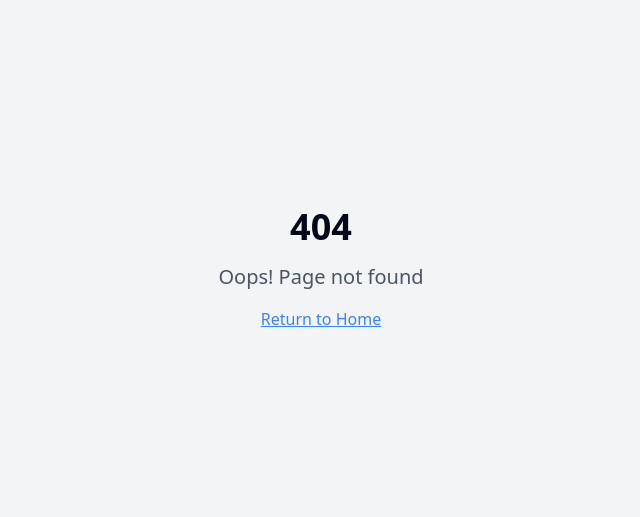
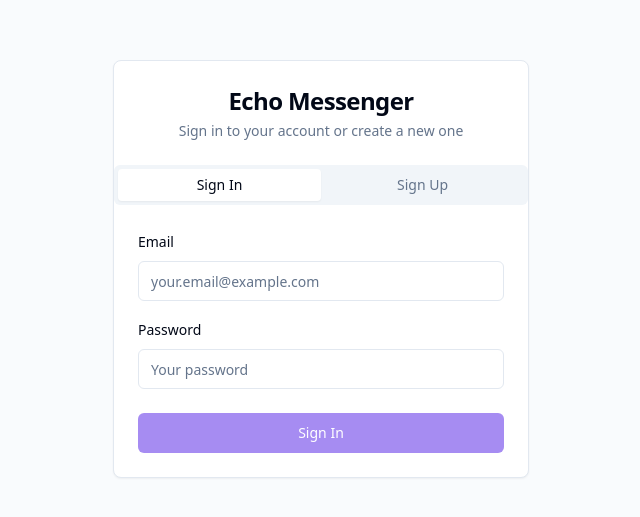
Before and after one commit to nang-dev/echo-connect-chat-space, a React (Vite) app: page /auth in a window 1280 px wide. Before the commit this address had no page. Shown: the part 131-648 px from the top of the page, without its empty margins (319-959 px from the left). Built offline with nearby package versions, Linux system fonts and the light colour scheme; no server answers.

Commit message:
feat: Add Supabase authentication and backend
Integrate Supabase for user authentication and backend functionality.

```diff
--- a/package.json
+++ b/package.json
@@ -39,6 +39,7 @@
     "@radix-ui/react-toggle": "^1.1.0",
     "@radix-ui/react-toggle-group": "^1.1.0",
     "@radix-ui/react-tooltip": "^1.1.4",
+    "@supabase/auth-helpers-react": "^0.5.0",
     "@tanstack/react-query": "^5.56.2",
     "class-variance-authority": "^0.7.1",
     "clsx": "^2.1.1",
--- a/src/App.tsx
+++ b/src/App.tsx
@@ -1,9 +1,11 @@
+
 import { Toaster } from "@/components/ui/toaster";
 import { Toaster as Sonner } from "@/components/ui/sonner";
 import { TooltipProvider } from "@/components/ui/tooltip";
 import { QueryClient, QueryClientProvider } from "@tanstack/react-query";
 import { BrowserRouter, Routes, Route } from "react-router-dom";
 import Index from "./pages/Index";
+import Auth from "./pages/Auth";
 import NotFound from "./pages/NotFound";
 
 const queryClient = new QueryClient();
@@ -16,6 +18,7 @@ const App = () => (
       <BrowserRouter>
         <Routes>
           <Route path="/" element={<Index />} />
+          <Route path="/auth" element={<Auth />} />
           {/* ADD ALL CUSTOM ROUTES ABOVE THE CATCH-ALL "*" ROUTE */}
           <Route path="*" element={<NotFound />} />
         </Routes>
--- a/src/components/UserMenu.tsx
+++ b/src/components/UserMenu.tsx
@@ -1,23 +1,116 @@
 
+import { useEffect, useState } from "react";
 import { Avatar } from "@/components/ui/avatar";
 import { Button } from "@/components/ui/button";
-import { Settings, MessageSquare, Users, LogOut } from "lucide-react";
+import { Settings, LogOut, LogIn, MessageSquare, Users } from "lucide-react";
+import { createClient } from '@supabase/supabase-js';
+import { useToast } from "@/hooks/use-toast";
 
-const currentUser = {
-  name: "Alex Morgan",
-  avatar: "https://images.unsplash.com/photo-1472099645785-5658abf4ff4e?auto=format&fit=crop&q=80&w=100&h=100",
-  status: "active"
-};
+// Initialize Supabase client
+const supabaseUrl = import.meta.env.VITE_SUPABASE_URL || '';
+const supabaseAnonKey = import.meta.env.VITE_SUPABASE_ANON_KEY || '';
+const supabase = createClient(supabaseUrl, supabaseAnonKey);
 
 const UserMenu = () => {
+  const [user, setUser] = useState<any>(null);
+  const [loading, setLoading] = useState(true);
+  const { toast } = useToast();
+
+  useEffect(() => {
+    // Check for active session on component mount
+    const checkSession = async () => {
+      try {
+        const { data, error } = await supabase.auth.getSession();
+
+        if (error) {
+          console.error("Error fetching session:", error);
+        } else if (data?.session) {
+          // Get user details if session exists
+          const { data: userData } = await supabase.auth.getUser();
+          setUser(userData.user);
+        }
+      } catch (error) {
+        console.error("Session check error:", error);
+      } finally {
+        setLoading(false);
+      }
+    };
+
+    checkSession();
+
+    // Set up auth state change listener
+    const { data: authListener } = supabase.auth.onAuthStateChange(
+      async (event, session) => {
+        if (event === "SIGNED_IN" && session) {
+          const { data: userData } = await supabase.auth.getUser();
+          setUser(userData.user);
+          toast({
+            title: "Signed in successfully",
+            description: "Welcome back!",
+          });
+        } else if (event === "SIGNED_OUT") {
+          setUser(null);
+          toast({
+            title: "Signed out",
+            description: "You have been signed out successfully",
+          });
+        }
+      }
+    );
+
+    return () => {
+      // Clean up the listener on unmount
+      if (authListener && authListener.subscription) {
+        authListener.subscription.unsubscribe();
+      }
+    };
+  }, [toast]);
+
+  const handleSignOut = async () => {
+    try {
+      await supabase.auth.signOut();
+    } catch (error) {
+      console.error("Sign out error:", error);
+      toast({
+        title: "Error signing out",
+        description: "Please try again",
+        variant: "destructive",
+      });
+    }
+  };
+
+  if (loading) {
+    return (
+      <div className="p-3 border-t flex items-center justify-center">
+        <p className="text-sm text-muted-foreground">Loading...</p>
+      </div>
+    );
+  }
+
+  if (!user) {
+    return (
+      <div className="p-3 border-t flex items-center justify-between">
+        <p className="text-sm text-muted-foreground">Not signed in</p>
+        <Button variant="default" size="sm" onClick={() => window.location.href = "/auth"}>
+          <LogIn className="h-4 w-4 mr-2" />
+          Sign In
+        </Button>
+      </div>
+    );
+  }
+
   return (
     <div className="p-3 border-t flex items-center justify-between">
       <div className="flex items-center gap-3">
         <Avatar className="h-10 w-10">
-          <img src={currentUser.avatar} alt={currentUser.name} className="object-cover" />
+          <img
+            src={user.user_metadata?.avatar_url || "https://images.unsplash.com/photo-1472099645785-5658abf4ff4e?auto=format&fit=crop&q=80&w=100&h=100"}
+            alt={user.user_metadata?.full_name || user.email}
+            className="object-cover"
+          />
         </Avatar>
         <div>
-          <h3 className="font-medium text-sm">{currentUser.name}</h3>
+          <h3 className="font-medium text-sm">{user.user_metadata?.full_name || user.email}</h3>
           <p className="text-xs text-green-600 font-medium">Active</p>
         </div>
       </div>
@@ -32,6 +125,9 @@ const UserMenu = () => {
         <Button variant="ghost" size="icon" className="text-muted-foreground">
           <Settings className="h-5 w-5" />
         </Button>
+        <Button variant="ghost" size="icon" className="text-muted-foreground" onClick={handleSignOut}>
+          <LogOut className="h-5 w-5" />
+        </Button>
       </div>
     </div>
   );
--- /dev/null
+++ b/src/pages/Auth.tsx
@@ -0,0 +1,168 @@
+
+import { useState } from "react";
+import { useNavigate } from "react-router-dom";
+import { createClient } from '@supabase/supabase-js';
+import { Button } from "@/components/ui/button";
+import { Input } from "@/components/ui/input";
+import { Label } from "@/components/ui/label";
+import { Card, CardContent, CardDescription, CardFooter, CardHeader, CardTitle } from "@/components/ui/card";
+import { Tabs, TabsContent, TabsList, TabsTrigger } from "@/components/ui/tabs";
+import { useToast } from "@/hooks/use-toast";
+
+// Initialize Supabase client
+const supabaseUrl = import.meta.env.VITE_SUPABASE_URL || '';
+const supabaseAnonKey = import.meta.env.VITE_SUPABASE_ANON_KEY || '';
+const supabase = createClient(supabaseUrl, supabaseAnonKey);
+
+const Auth = () => {
+  const [email, setEmail] = useState("");
+  const [password, setPassword] = useState("");
+  const [loading, setLoading] = useState(false);
+  const { toast } = useToast();
+  const navigate = useNavigate();
+
+  const handleSignIn = async (e: React.FormEvent) => {
+    e.preventDefault();
+    setLoading(true);
+
+    try {
+      const { error } = await supabase.auth.signInWithPassword({
+        email,
+        password,
+      });
+
+      if (error) throw error;
+
+      toast({
+        title: "Success",
+        description: "You have signed in successfully!",
+      });
+
+      navigate("/");
+    } catch (error: any) {
+      toast({
+        title: "Error signing in",
+        description: error.message || "Please check your credentials",
+        variant: "destructive",
+      });
+    } finally {
+      setLoading(false);
+    }
+  };
+
+  const handleSignUp = async (e: React.FormEvent) => {
+    e.preventDefault();
+    setLoading(true);
+
+    try {
+      const { error } = await supabase.auth.signUp({
+        email,
+        password,
+      });
+
+      if (error) throw error;
+
+      toast({
+        title: "Account created",
+        description: "Please check your email for the confirmation link",
+      });
+    } catch (error: any) {
+      toast({
+        title: "Error creating account",
+        description: error.message || "Please try again",
+        variant: "destructive",
+      });
+    } finally {
+      setLoading(false);
+    }
+  };
+
+  return (
+    <div className="flex items-center justify-center min-h-screen bg-muted/40">
+      <div className="w-full max-w-md p-4">
+        <Card className="w-full">
+          <CardHeader className="space-y-1">
+            <CardTitle className="text-2xl font-bold text-center">Echo Messenger</CardTitle>
+            <CardDescription className="text-center">
+              Sign in to your account or create a new one
+            </CardDescription>
+          </CardHeader>
+          <Tabs defaultValue="signin" className="w-full">
+            <TabsList className="grid w-full grid-cols-2">
+              <TabsTrigger value="signin">Sign In</TabsTrigger>
+              <TabsTrigger value="signup">Sign Up</TabsTrigger>
+            </TabsList>
+            <TabsContent value="signin">
+              <form onSubmit={handleSignIn}>
+                <CardContent className="space-y-4 pt-4">
+                  <div className="space-y-2">
+                    <Label htmlFor="email">Email</Label>
+                    <Input
+                      id="email"
+                      type="email"
+                      placeholder="your.email@example.com"
+                      value={email}
+                      onChange={(e) => setEmail(e.target.value)}
+                      required
+                    />
+                  </div>
+                  <div className="space-y-2">
+                    <Label htmlFor="password">Password</Label>
+                    <Input
+                      id="password"
+                      type="password"
+                      placeholder="Your password"
+                      value={password}
+                      onChange={(e) => setPassword(e.target.value)}
+                      required
+                    />
+                  </div>
+                </CardContent>
+                <CardFooter>
+                  <Button type="submit" className="w-full" disabled={loading}>
+                    {loading ? "Signing in..." : "Sign In"}
+                  </Button>
+                </CardFooter>
+              </form>
+            </TabsContent>
+            <TabsContent value="signup">
+              <form onSubmit={handleSignUp}>
+                <CardContent className="space-y-4 pt-4">
+                  <div className="space-y-2">
+                    <Label htmlFor="email-signup">Email</Label>
+                    <Input
+                      id="email-signup"
+                      type="email"
+                      placeholder="your.email@example.com"
+                      value={email}
+                      onChange={(e) => setEmail(e.target.value)}
+                      required
+                    />
+                  </div>
+                  <div className="space-y-2">
+                    <Label htmlFor="password-signup">Password</Label>
+                    <Input
+                      id="password-signup"
+                      type="password"
+                      placeholder="Create a password"
+                      value={password}
+                      onChange={(e) => setPassword(e.target.value)}
+                      required
+                    />
+                  </div>
+                </CardContent>
+                <CardFooter>
+                  <Button type="submit" className="w-full" disabled={loading}>
+                    {loading ? "Creating account..." : "Create Account"}
+                  </Button>
+                </CardFooter>
+              </form>
+            </TabsContent>
+          </Tabs>
+        </Card>
+      </div>
+    </div>
+  );
+};
+
+export default Auth;
```
Also changed, not shown: 1 other file (tests, documents, lock files or other folders).
